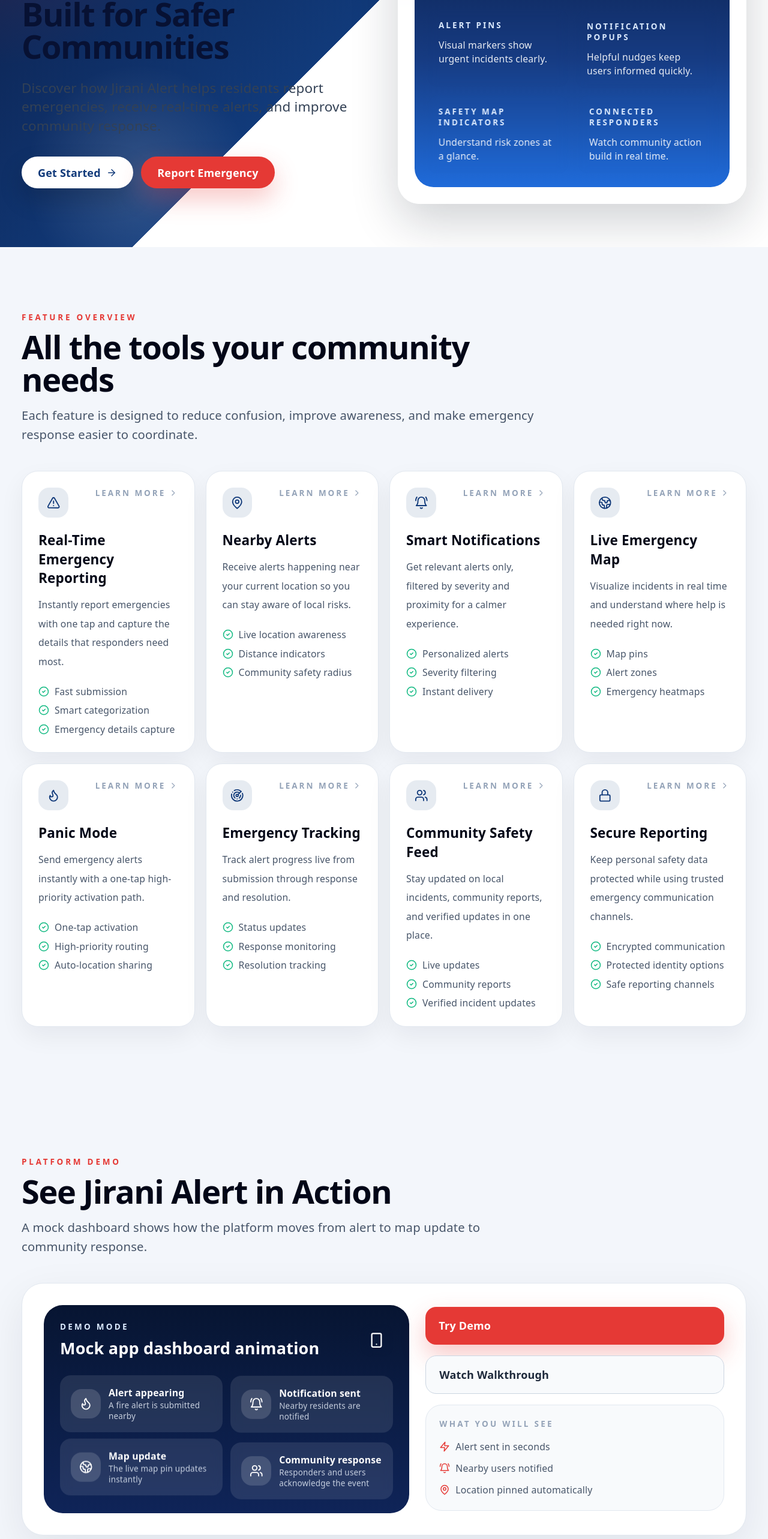
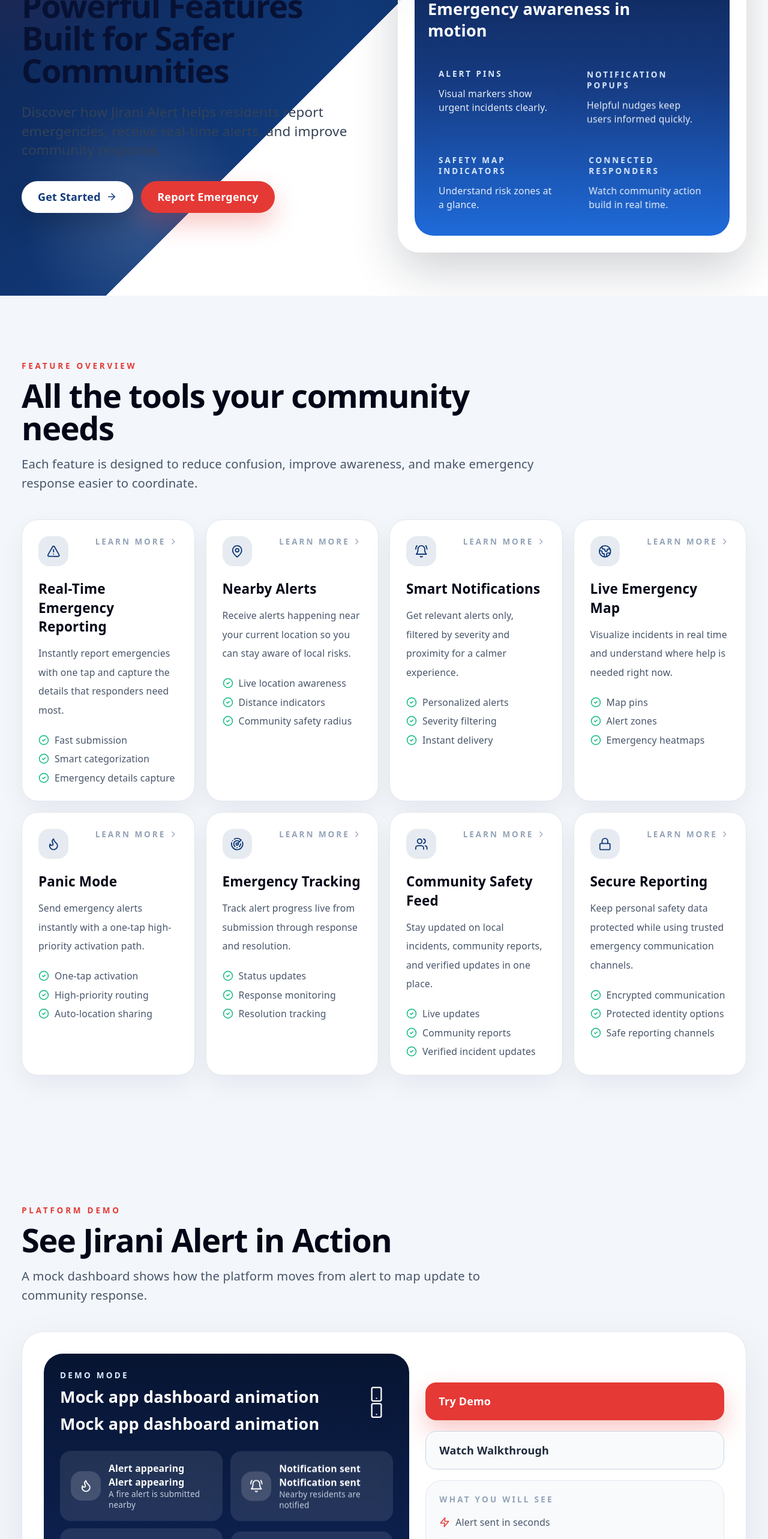
Before and after one commit to frazier964/jirani-alert-frontend, a React (Vite) app in the folder jiranialert/frontend/: page /features in a window 1280 px wide. Shown: the part 234-2800 px from the top of the page at 60% size. Built offline with nearby package versions, Linux system fonts and the light colour scheme; no server answers.

Commit message:
Fix: Improve text visibility on Features page with white text on dark backgrounds

```diff
--- a/jiranialert/frontend/src/pages/shared/Features.jsx
+++ b/jiranialert/frontend/src/pages/shared/Features.jsx
@@ -167,6 +167,7 @@
                     <div>
                       <p className="text-xs font-black uppercase tracking-[0.24em] text-blue-100">Interactive Dashboard</p>
                       <h3 className="mt-2 text-2xl font-extrabold">Emergency awareness in motion</h3>
+                        <h3 className="mt-2 text-2xl font-extrabold text-white">Emergency awareness in motion</h3>
                     </div>
                     <div className="rounded-2xl bg-white/12 p-3 backdrop-blur">
                       <ShieldCheck className="h-6 w-6 text-white" />
@@ -251,9 +252,11 @@
                     <div>
                       <p className="text-xs font-black uppercase tracking-[0.24em] text-blue-100">Demo Mode</p>
                       <h3 className="mt-2 text-2xl font-extrabold">Mock app dashboard animation</h3>
+                        <h3 className="mt-2 text-2xl font-extrabold text-white">Mock app dashboard animation</h3>
                     </div>
                     <div className="rounded-2xl bg-white/12 p-3 backdrop-blur">
                       <Smartphone className="h-6 w-6" />
+                        <Smartphone className="h-6 w-6 text-white" />
                     </div>
                   </div>
 
@@ -276,6 +279,7 @@
                           </div>
                           <div>
                             <p className="text-sm font-bold">{title}</p>
+                              <p className="text-sm font-bold text-white">{title}</p>
                             <p className="text-xs text-blue-50/80">{text}</p>
                           </div>
                         </div>
```
